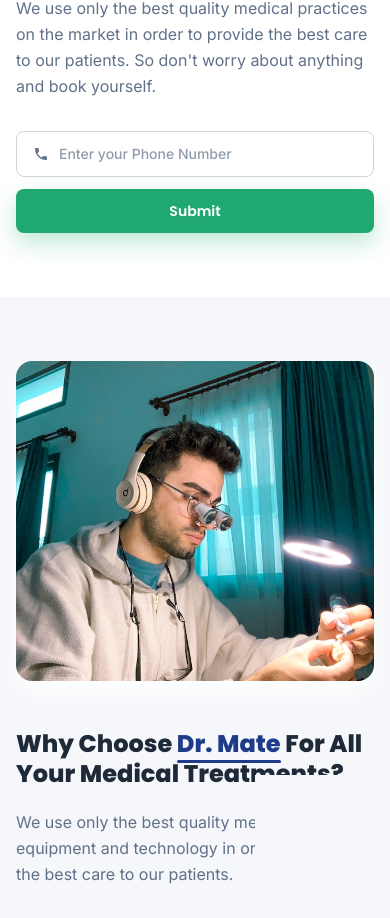
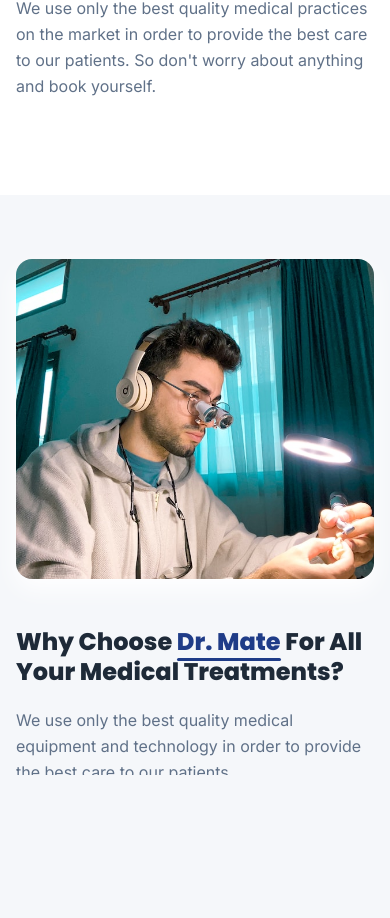
Before and after one commit to tusharbhabal97/dr-mate-hospital-website, a Next.js app: page / in a window 390 px wide. Shown: the part 4052-4970 px from the top of the page. Built offline with nearby package versions, Linux system fonts and the light colour scheme; no server answers.

Commit message:
Comment out phone input and submit button in WelcomeSection for future implementation

```diff
--- a/components/WelcomeSection.tsx
+++ b/components/WelcomeSection.tsx
@@ -35,7 +35,7 @@ export default function WelcomeSection() {
 
               {/* Phone Input CTA */}
               <div className="flex flex-col sm:flex-row sm:items-center sm:flex-nowrap gap-3 w-full max-w-sm">
-                <div className="w-full sm:flex-1 min-w-0 flex items-center gap-2.5 bg-white border border-gray-300 rounded-lg px-4 py-3 focus-within:border-primary focus-within:ring-2 focus-within:ring-primary/20 transition-all">
+                {/* <div className="w-full sm:flex-1 min-w-0 flex items-center gap-2.5 bg-white border border-gray-300 rounded-lg px-4 py-3 focus-within:border-primary focus-within:ring-2 focus-within:ring-primary/20 transition-all">
                   <svg
                     width="16"
                     height="16"
@@ -53,10 +53,10 @@ export default function WelcomeSection() {
                     placeholder="Enter your Phone Number"
                     className="flex-1 min-w-0 bg-transparent text-sm text-dark placeholder:text-muted/70 outline-none font-medium"
                   />
-                </div>
-                <button className="btn-primary text-sm px-5 py-3 whitespace-nowrap w-full sm:w-auto sm:flex-none">
+                </div> */}
+                {/* <button className="btn-primary text-sm px-5 py-3 whitespace-nowrap w-full sm:w-auto sm:flex-none">
                   Submit
-                </button>
+                </button> */}
               </div>
             </div>
 
```
